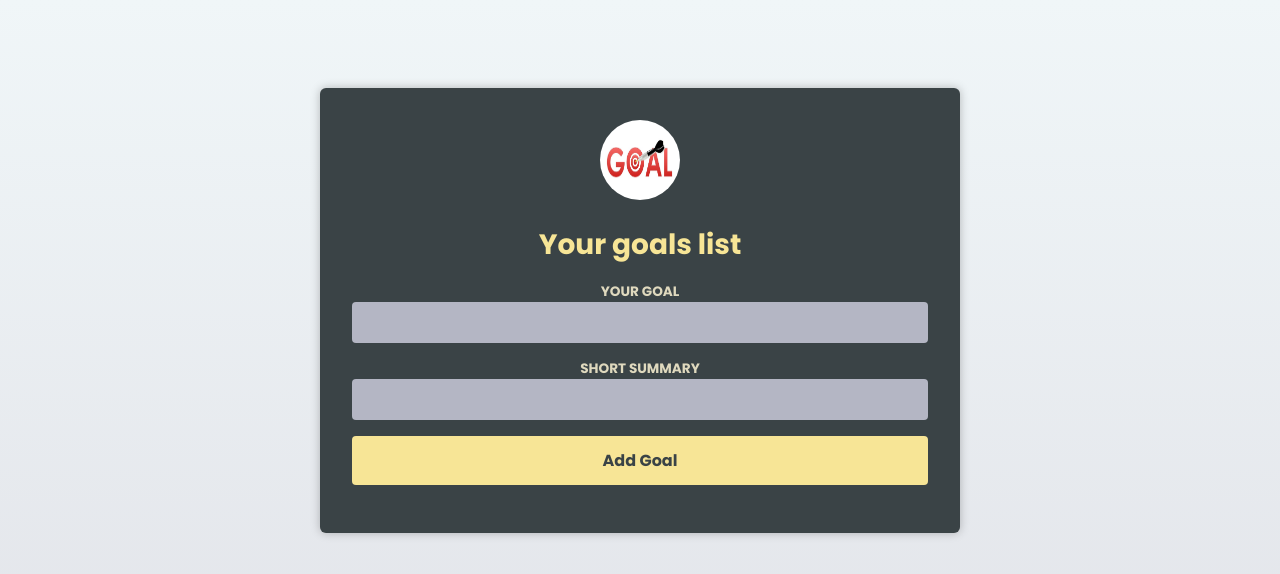
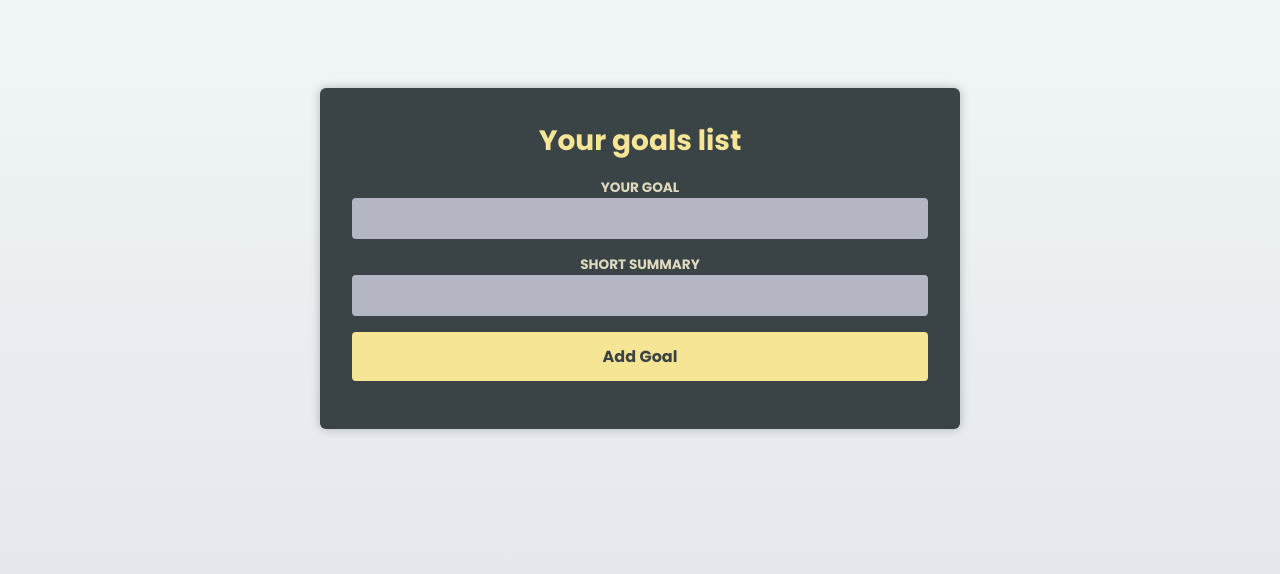
Before and after one commit to KozerT/react-code-play-ground, a React (Vite) app: page / in a window 1280 px wide. Shown: the top 574 px of the page. Built offline with nearby package versions, Linux system fonts and the light colour scheme.

Commit message:
style: removed img from the header

```diff
--- a/src/App.tsx
+++ b/src/App.tsx
@@ -29,7 +29,7 @@ function App() {
   }
   return (
     <main>
-      <Header image={{ src: goalsImg, alt: "A list of goals" }}>
+      <Header>
         <h1> Your goals list</h1>
       </Header>
       <NewGoal onAddGoal={addGoalHandler} />
--- a/src/components/Header.tsx
+++ b/src/components/Header.tsx
@@ -1,20 +1,11 @@
 import { type ReactNode } from "react";
 
 type HeaderProps = {
-  image: {
-    src: string;
-    alt: string;
-  };
   children: ReactNode;
 };
 
-const Header = ({ image, children }: HeaderProps) => {
-  return (
-    <header>
-      <img {...image} />
-      {children}
-    </header>
-  );
+const Header = ({ children }: HeaderProps) => {
+  return <header>{children}</header>;
 };
 
 export default Header;
--- a/src/components/newGoal.tsx
+++ b/src/components/newGoal.tsx
@@ -15,7 +15,6 @@ const NewGoal = ({ onAddGoal }: NewGoalProps) => {
     const enteredSummary = summary.current!.value;
 
     event.currentTarget.reset();
-
     onAddGoal(enteredGoal, enteredSummary);
   }
 
```
Also changed, not shown: src/components/CourseGoal.tsx (+0 -19 lines).
